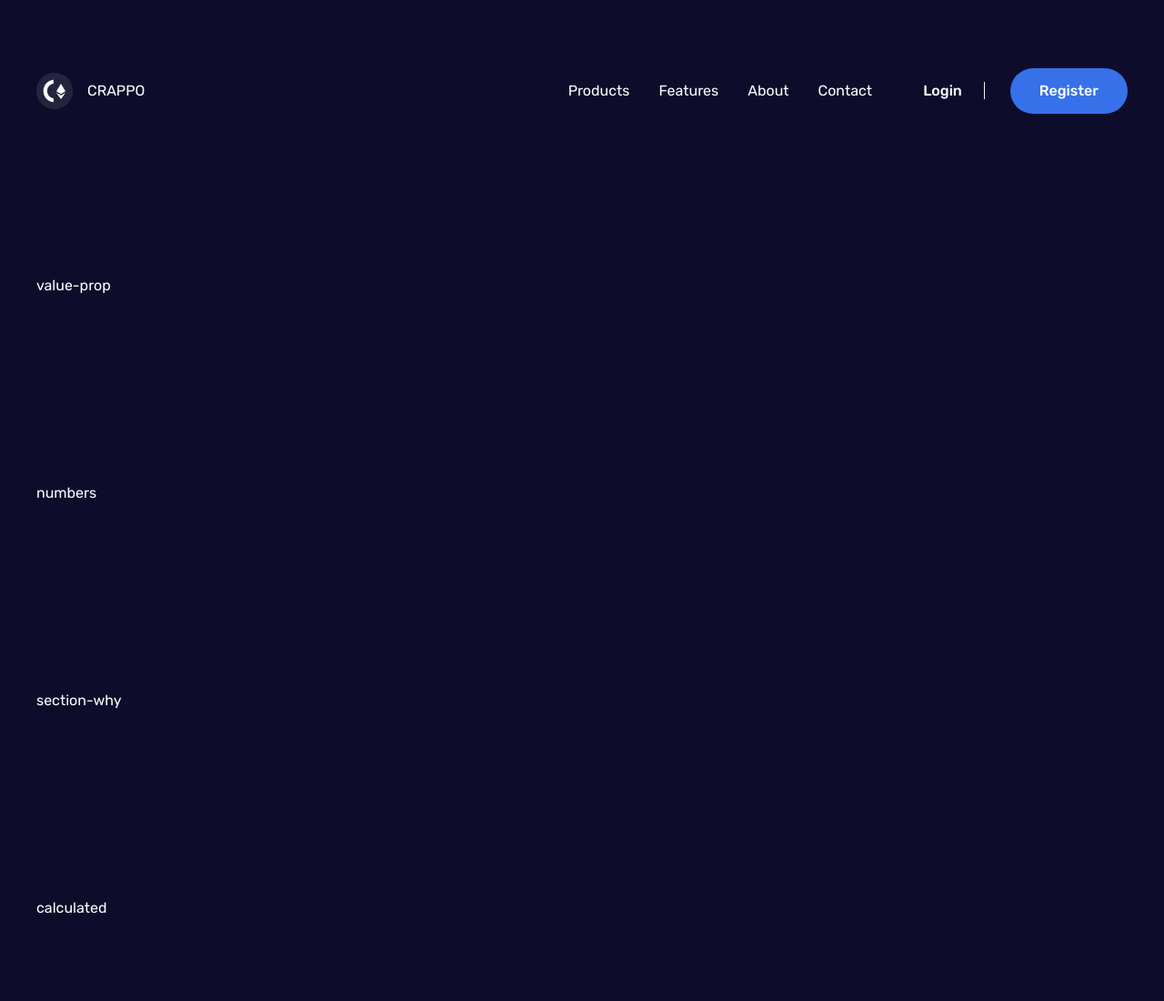
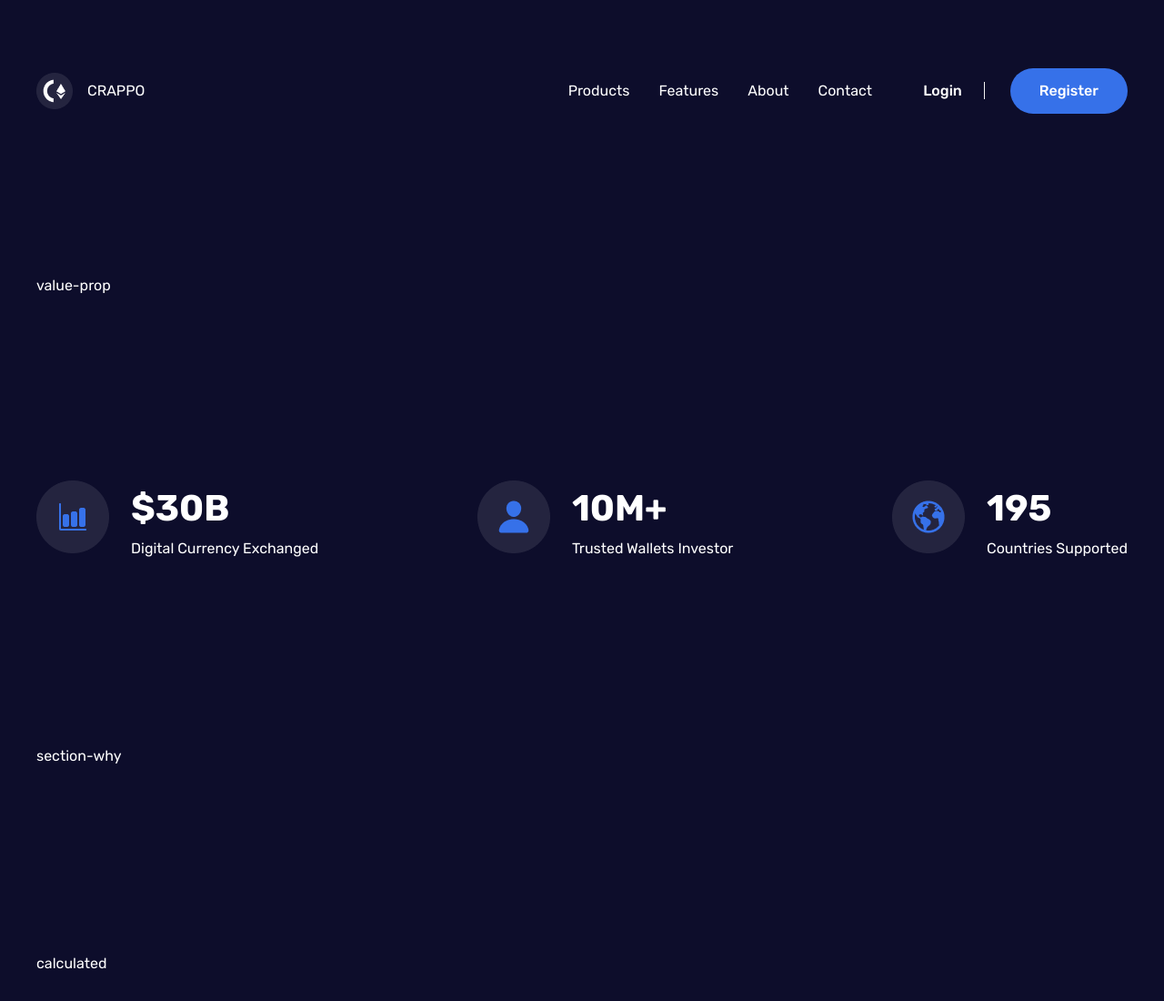
Before and after one commit to AlexBogd1/crappo-website, a website: page index.html in a window 1280 px wide. Shown: the top 1100 px of the page at 91% size. Drawn offline with Linux system fonts and the light colour scheme.

Commit message:
add numbers-el and styles to block

```diff
--- a/index.html
+++ b/index.html
@@ -54,7 +54,27 @@
     <!--numbers-->
     <section class="wrapper-outer">
         <div class="wrapper section-numbers">
-            numbers
+            <div class="numbers-el">
+                <div class="num-el-img"><img src="pictures/Icon1.png" alt=""></div>
+                <div class="num-el-desc">
+                    <div class="el-header">$30B</div>
+                    <div class="el-inf">Digital Currency Exchanged</div>
+                </div>
+            </div>
+            <div class="numbers-el">
+                <div class="num-el-img"><img src="pictures/Icon2.png" alt=""></div>
+                <div class="num-el-desc">
+                    <div class="el-header">10M+</div>
+                    <div class="el-inf">Trusted Wallets Investor</div>
+                </div>
+            </div>
+            <div class="numbers-el">
+                <div class="num-el-img"><img src="pictures/Icon3.png" alt=""></div>
+                <div class="num-el-desc">
+                    <div class="el-header">195</div>
+                    <div class="el-inf">Countries Supported</div>
+                </div>
+            </div>
         </div>
     </section>
     <!--/numbers-->
--- a/scss/style.scss
+++ b/scss/style.scss
@@ -88,7 +88,7 @@ body {
     text-transform: uppercase;
 
     .logo-img {
-        margin-right: 16px;
+      margin-right: 16px;
     }
   }
 
@@ -120,7 +120,6 @@ body {
         padding-right: 24px;
         font-weight: 500;
         font-size: 16px;
-
       }
       .btn {
         background-color: $button-color;
@@ -145,6 +144,22 @@ body {
 
 // --Numbers--
 .section-numbers {
-  background-color: $primary-color;
+  position: relative;
+  z-index: 4;
+  display: flex;
+  justify-content: space-between;
+  flex-wrap: wrap;
+  .numbers-el {
+    display: flex;
+    align-items: center;
+    .num-el-img{
+        margin-right: 24px;
+    }
+    .num-el-desc{
+        .el-header{
+            @include rubik-header2;
+        }
+    }
+  }
 }
 // --/Numbers--
```
Also changed, not shown: css/style.css.
